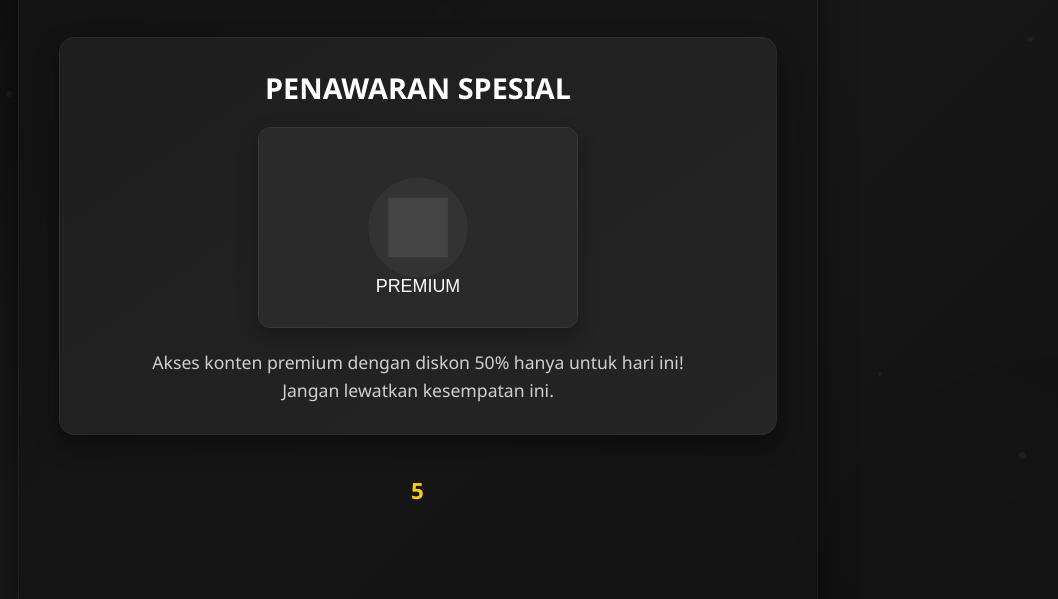
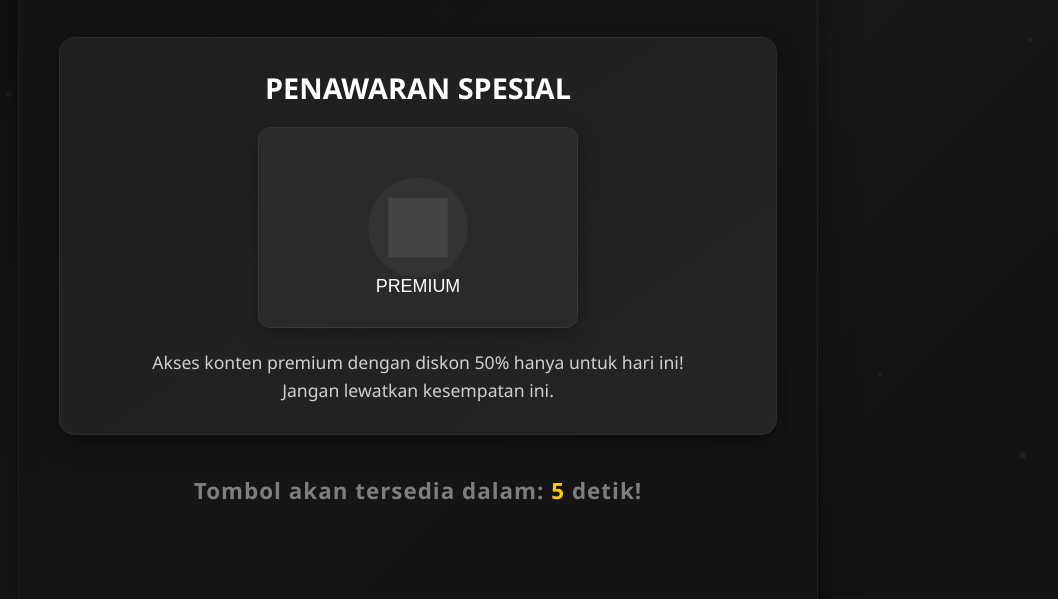
Before and after one commit to unthenamed/URLshortener, a plain HTML site: page 404.html in a window 1280 px wide. Shown: the part 201-800 px from the top of the page, without its empty margins (222-1280 px from the left). Drawn offline with Linux system fonts and the light colour scheme.

Commit message:
Update 404.html

```diff
--- a/404.html
+++ b/404.html
@@ -29,7 +29,7 @@
             </div>
         </div>
 
-        <div class="countdown"><span id="countdown">10</span></div>
+        <div class="countdown">Tombol akan tersedia dalam: <span id="countdown">10</span> detik!</div>
 
         <button class="btn" id="gotoLink">Lanjutkan</button>
         <div class="loading" id="loading">Mengarahkan ke tujuan, harap tunggu...</div>
```
